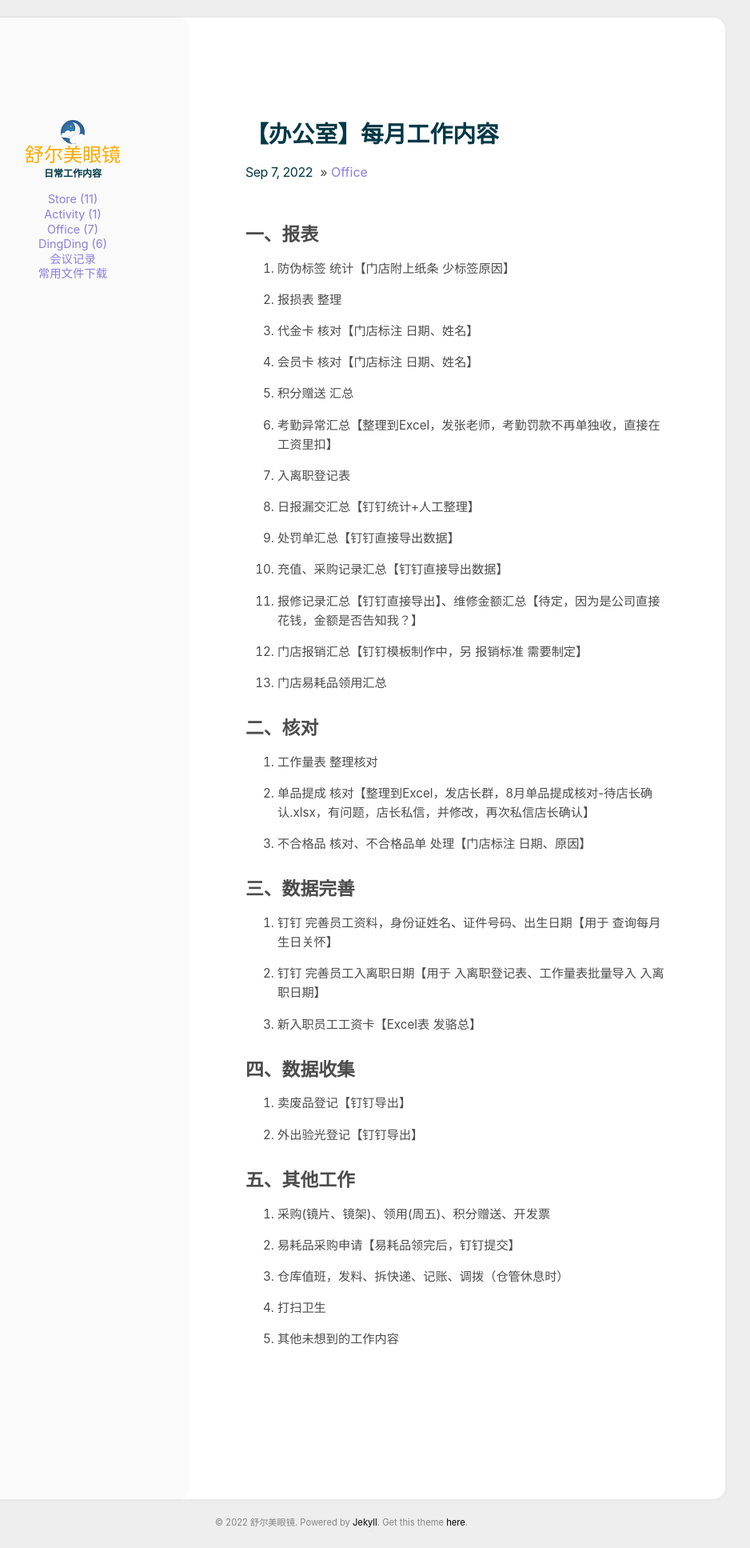
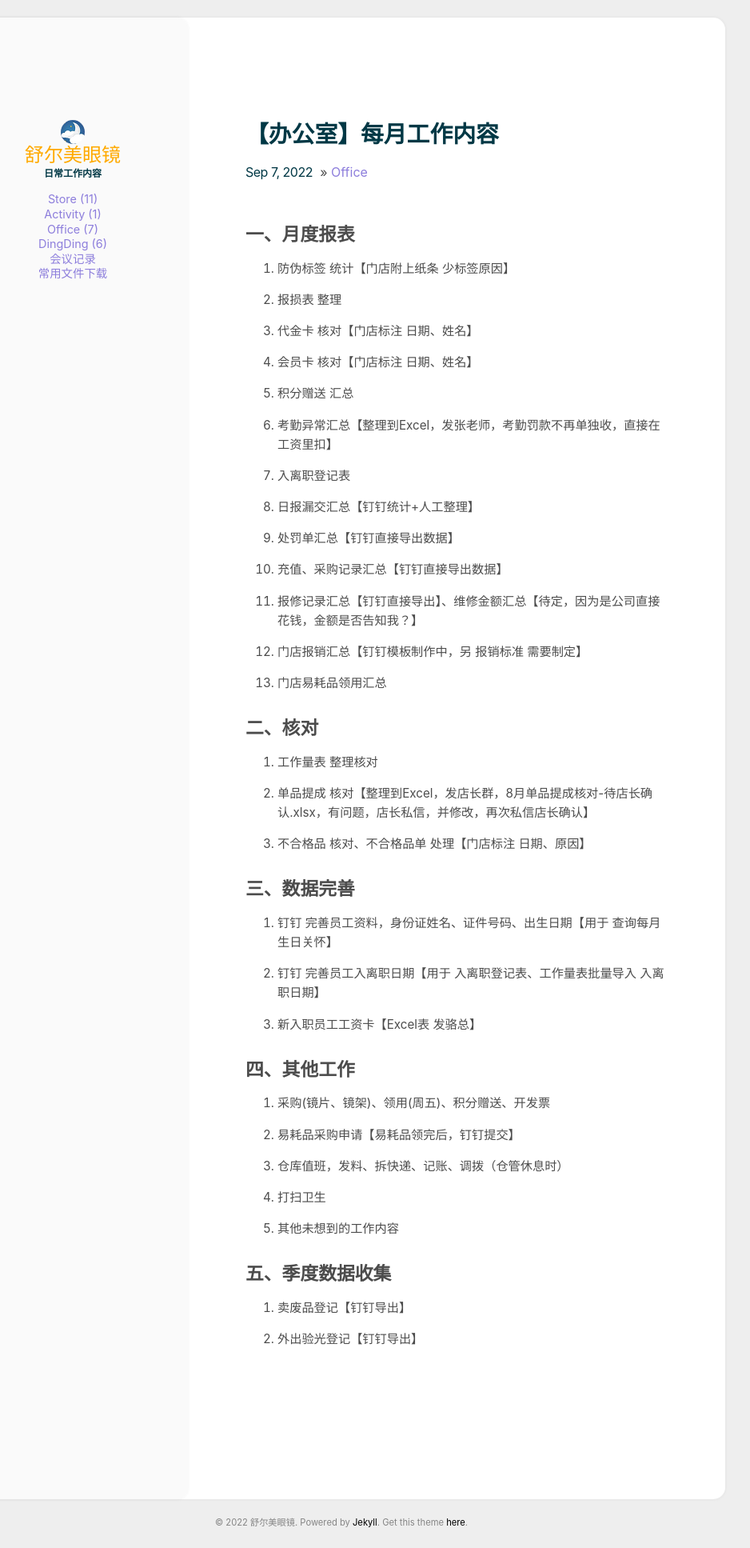
Before and after one commit to cuihuanhuan/cuihuanhuan.github.io, a Jekyll site: the page built from _posts/2022-09-07-【办公室】每月工作内容.md, in a window 1280 px wide. Shown: the whole page at 80% size, without its empty margins (213-1151 px from the left). Built offline with Jekyll 4.4.1, drawn with Linux system fonts in a browser that asks for light colours; part of the change alters nothing that is shown.

Commit message:
Update 2022-09-07-【办公室】每月工作内容.md

```diff
--- a/_posts/2022-09-07-【办公室】每月工作内容.md
+++ b/_posts/2022-09-07-【办公室】每月工作内容.md
@@ -5,7 +5,7 @@ category: Office
 ---
 
 
-## 一、报表
+## 一、月度报表
 
 1. 防伪标签 统计【门店附上纸条 少标签原因】
 
@@ -51,13 +51,9 @@ category: Office
 
 3. 新入职员工工资卡【Excel表 发骆总】
 
-## 四、数据收集
-1. 卖废品登记【钉钉导出】
-
-2. 外出验光登记【钉钉导出】
 
 
-## 五、其他工作
+## 四、其他工作
 
 1. 采购(镜片、镜架)、领用(周五)、积分赠送、开发票
 
@@ -67,6 +63,12 @@ category: Office
 
 4. 打扫卫生
 
+5. 其他未想到的工作内容
 
 
-5. 其他未想到的工作内容
+
+## 五、季度数据收集
+
+1. 卖废品登记【钉钉导出】
+
+2. 外出验光登记【钉钉导出】
```
